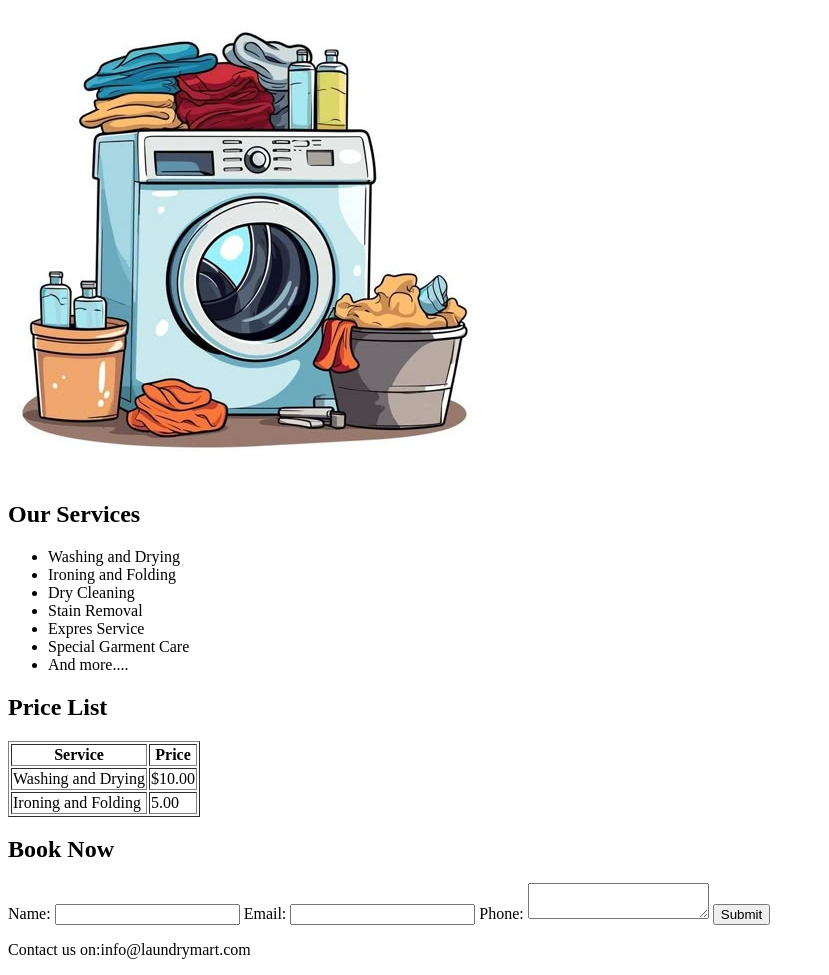
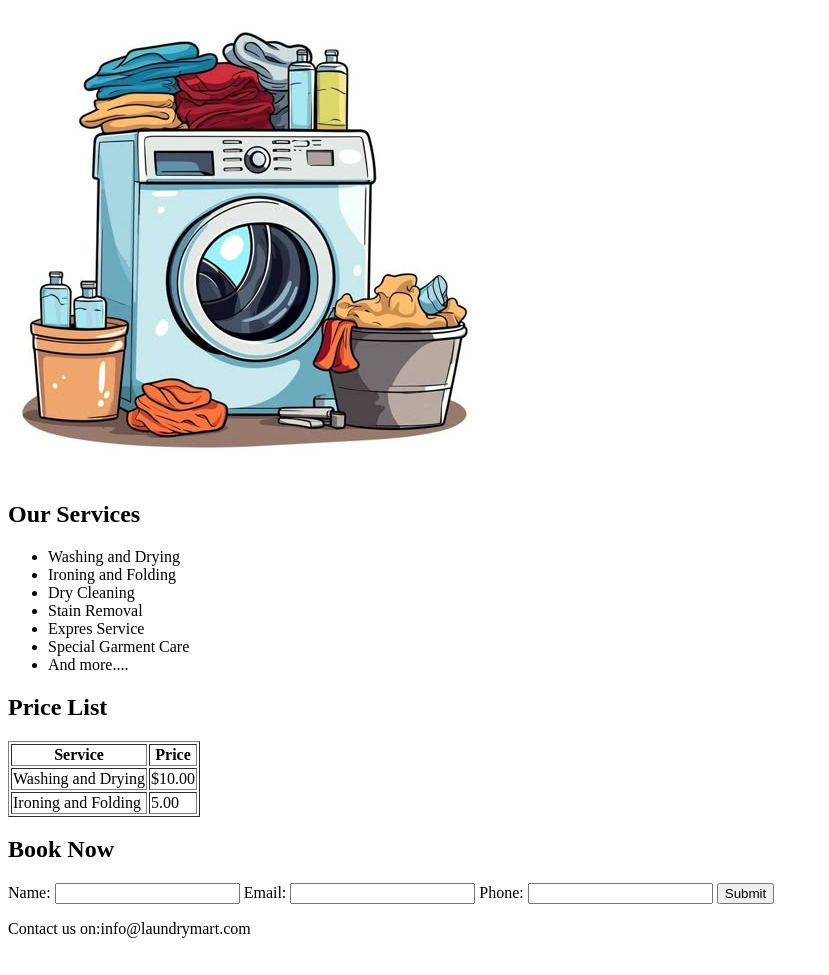
Before and after one commit to 21-satviksehgal/LaundryWallah, a plain HTML site: page index.html in a window 1280 px wide. Shown: the part 129-1104 px from the top of the page, without its empty margins (0-829 px from the left). After the commit the page ends 1083 px from the top, so only its background shows below. Drawn offline with Linux system fonts and the light colour scheme.

Commit message:
Update index.html

```diff
--- a/index.html
+++ b/index.html
@@ -50,9 +50,10 @@
     <label for="">Email: </label>
     <input type="email" />
     <label for="">Phone: </label>
-    <textarea type="number" min="10" max="10"></textarea>
+    <input type="number"/>
     <input type="Submit" />
     <p>Contact us on:info@laundrymart.com</p>
 </body>
 
+
 </html>
```
